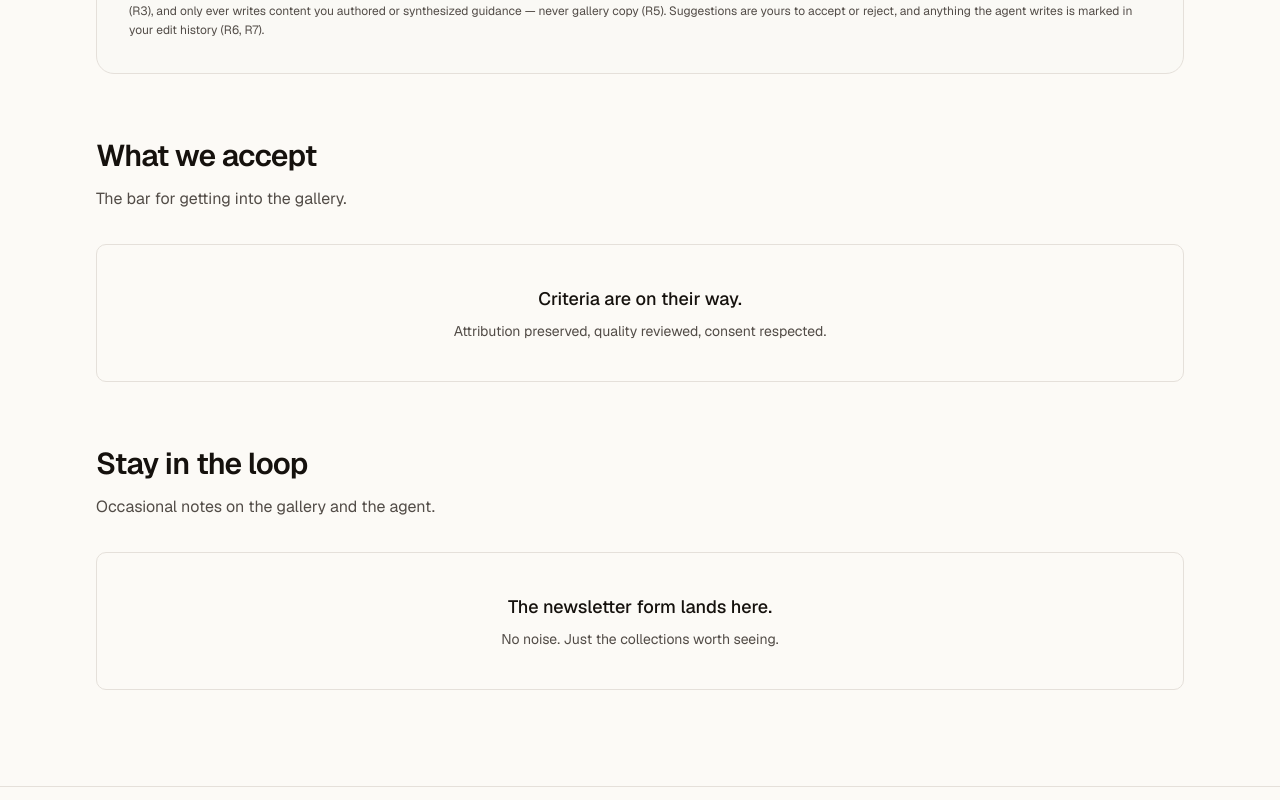
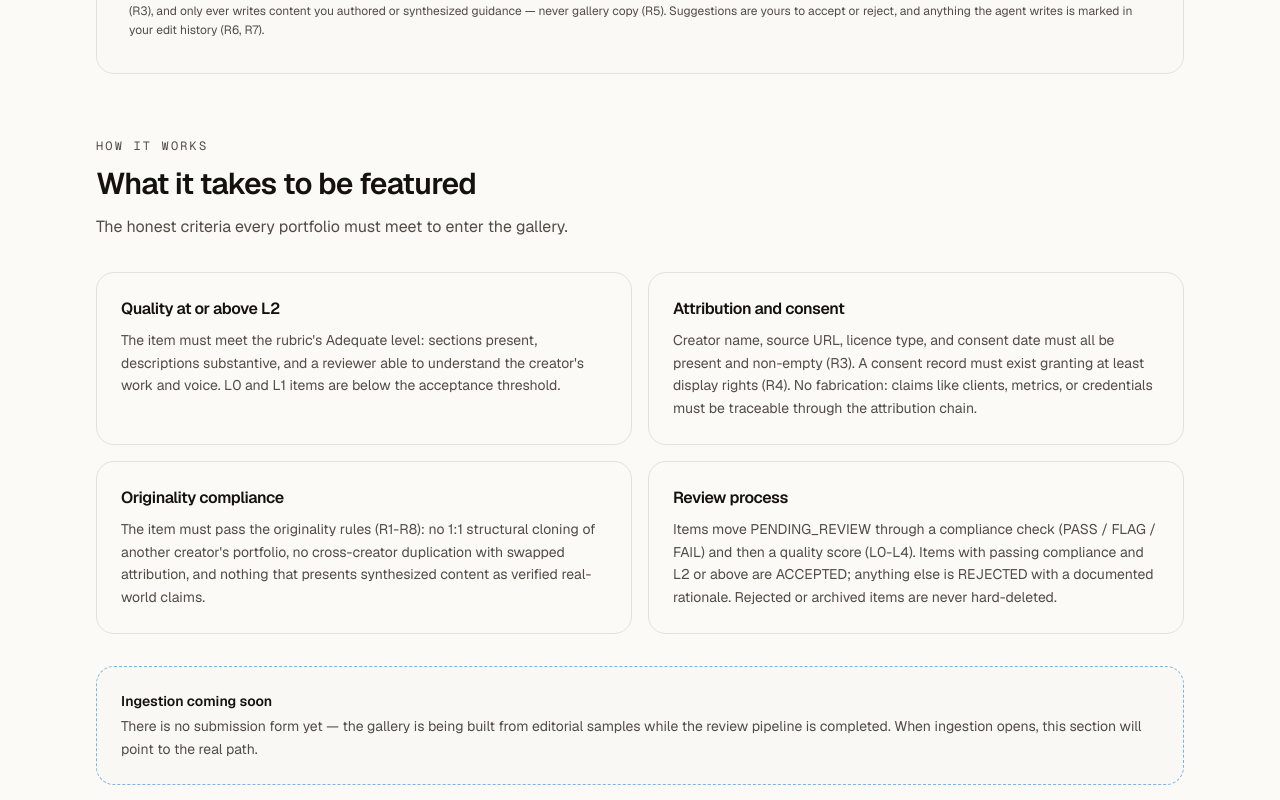
Before and after one commit to Attafii/FolioMuse, a Next.js app: page / in a window 1280 px wide. Shown: the part 2580-3380 px from the top of the page. Built offline with nearby package versions, Linux system fonts and the light colour scheme; no server answers; the database is empty.

Commit message:
feat(ui): add submission criteria section

```diff
--- a/src/app/page.tsx
+++ b/src/app/page.tsx
@@ -7,6 +7,7 @@ import { EditorialCollections } from "@/components/editorial-collections";
 import { RoleExplorer } from "@/components/role-explorer";
 import { SearchHero } from "@/components/search-hero";
 import { SectionExplorer } from "@/components/section-explorer";
+import { SubmissionCriteria } from "@/components/submission-criteria";
 import { SectionHeader } from "@/components/section-header";
 
 export const metadata: Metadata = {
@@ -66,25 +67,7 @@ export default function HomePage() {
         <McpExample />
 
         {/* ── 7. Submission criteria (T14) ─────────────────────────────── */}
-        <section
-          aria-labelledby="submission-criteria-heading"
-          data-testid="submission-criteria"
-          className="flex flex-col gap-8"
-        >
-          <SectionHeader
-            id="submission-criteria-heading"
-            title="What we accept"
-            description="The bar for getting into the gallery."
-          />
-          <div className="rounded-lg border border-border bg-card p-10 text-center">
-            <p className="font-display text-lg font-medium text-card-foreground">
-              Criteria are on their way.
-            </p>
-            <p className="mt-2 text-sm text-muted-foreground">
-              Attribution preserved, quality reviewed, consent respected.
-            </p>
-          </div>
-        </section>
+        <SubmissionCriteria />
 
         {/* ── 8. Newsletter (T15) ──────────────────────────────────────── */}
         <section
--- /dev/null
+++ b/src/components/submission-criteria.tsx
@@ -0,0 +1,76 @@
+import { SectionHeader } from "@/components/section-header";
+
+/**
+ * Submission criteria (plan T14) — PRESENTATIONAL ONLY.
+ *
+ * Explains, in honest specific terms grounded in docs/product/curation-rubric.md,
+ * how a portfolio item enters the gallery. No forms, no ingestion UI, no links
+ * to non-existent submit endpoints. Includes an honest "ingestion coming soon"
+ * note — there is no ingestion path yet, so nothing here may overpromise.
+ */
+
+const CRITERIA: { title: string; body: string }[] = [
+  {
+    title: "Quality at or above L2",
+    body: "The item must meet the rubric's Adequate level: sections present, descriptions substantive, and a reviewer able to understand the creator's work and voice. L0 and L1 items are below the acceptance threshold.",
+  },
+  {
+    title: "Attribution and consent",
+    body: "Creator name, source URL, licence type, and consent date must all be present and non-empty (R3). A consent record must exist granting at least display rights (R4). No fabrication: claims like clients, metrics, or credentials must be traceable through the attribution chain.",
+  },
+  {
+    title: "Originality compliance",
+    body: "The item must pass the originality rules (R1-R8): no 1:1 structural cloning of another creator's portfolio, no cross-creator duplication with swapped attribution, and nothing that presents synthesized content as verified real-world claims.",
+  },
+  {
+    title: "Review process",
+    body: "Items move PENDING_REVIEW through a compliance check (PASS / FLAG / FAIL) and then a quality score (L0-L4). Items with passing compliance and L2 or above are ACCEPTED; anything else is REJECTED with a documented rationale. Rejected or archived items are never hard-deleted.",
+  },
+];
+
+export function SubmissionCriteria() {
+  return (
+    <section
+      aria-labelledby="submission-criteria-heading"
+      data-testid="submission-criteria"
+      className="flex flex-col gap-8"
+    >
+      <SectionHeader
+        id="submission-criteria-heading"
+        eyebrow="How it works"
+        title="What it takes to be featured"
+        description="The honest criteria every portfolio must meet to enter the gallery."
+      />
+
+      <div className="grid grid-cols-1 gap-4 md:grid-cols-2">
+        {CRITERIA.map((criterion) => (
+          <div
+            key={criterion.title}
+            className="flex flex-col gap-2 rounded-2xl border border-border bg-card p-6"
+          >
+            <h3 className="font-display text-base font-semibold tracking-tight text-card-foreground">
+              {criterion.title}
+            </h3>
+            <p className="text-sm leading-relaxed text-muted-foreground">
+              {criterion.body}
+            </p>
+          </div>
+        ))}
+      </div>
+
+      <div
+        data-testid="ingestion-note"
+        className="flex flex-col gap-1 rounded-2xl border border-dashed border-ring/50 bg-muted/30 p-6"
+      >
+        <p className="font-display text-sm font-semibold text-card-foreground">
+          Ingestion coming soon
+        </p>
+        <p className="text-sm leading-relaxed text-muted-foreground">
+          There is no submission form yet — the gallery is being built from
+          editorial samples while the review pipeline is completed. When
+          ingestion opens, this section will point to the real path.
+        </p>
+      </div>
+    </section>
+  );
+}
```
